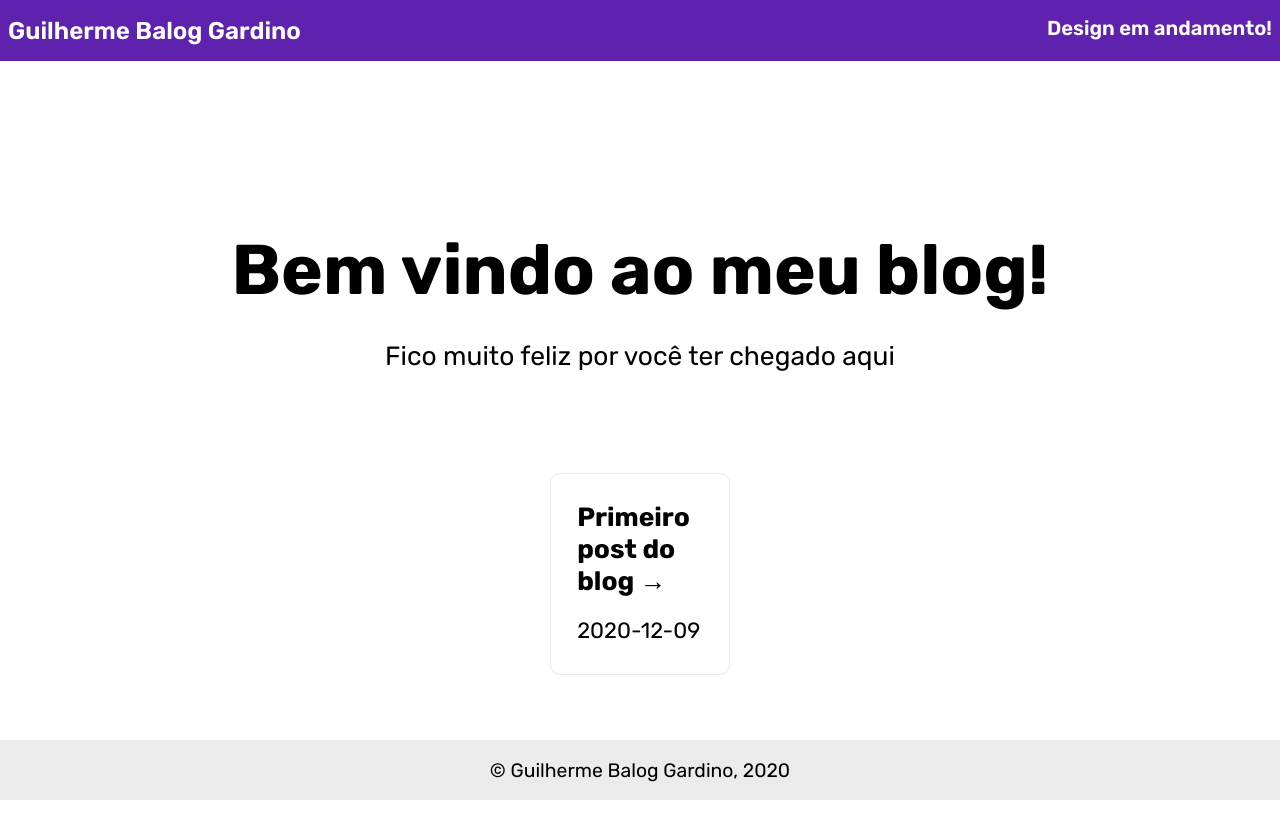
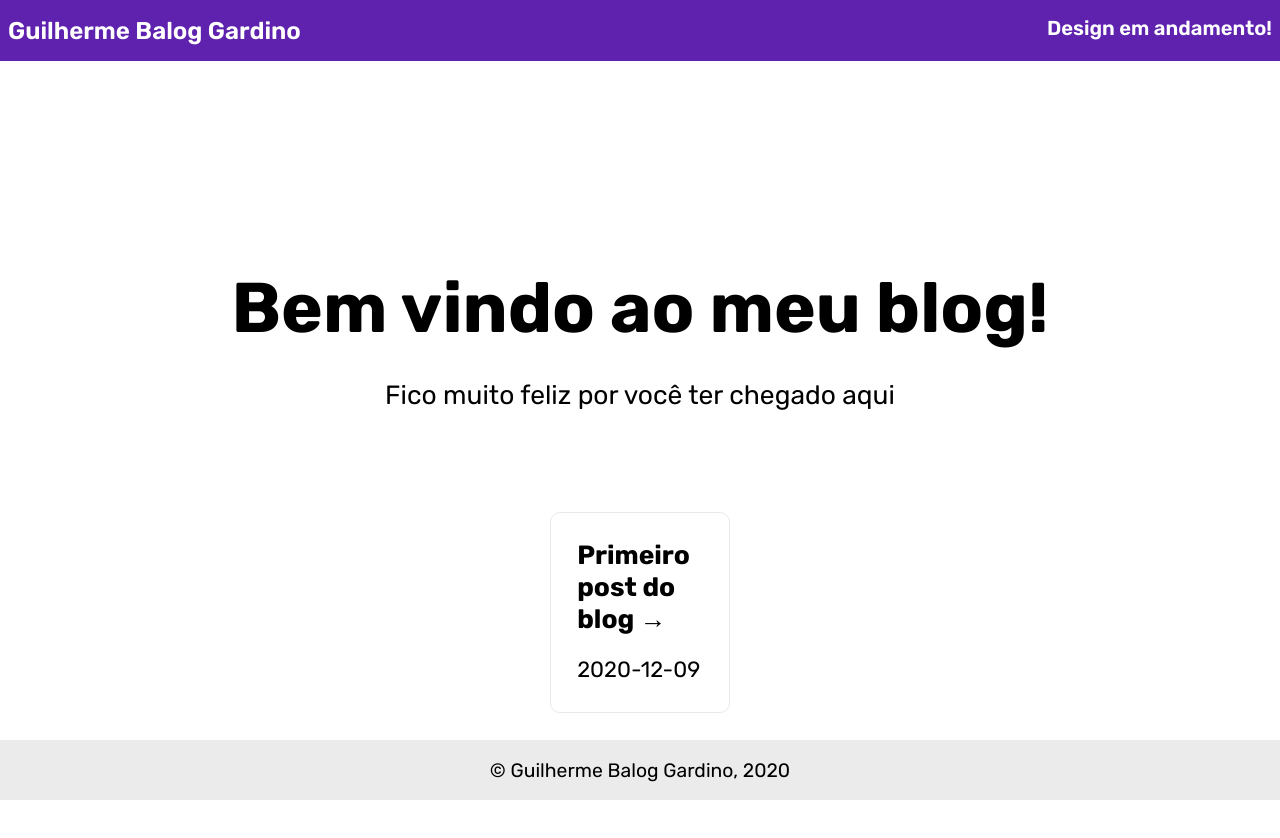
Before and after one commit to GuilhermeBalog/blog, a Next.js app: page / in a window 1280 px wide. Shown: the top 838 px of the page. Built offline with nearby package versions, Linux system fonts and the light colour scheme.

Commit message:
Corrige o footer que ficava por cima de tudo

```diff
--- a/src/components/Layout.tsx
+++ b/src/components/Layout.tsx
@@ -19,7 +19,9 @@ const Layout = ({ children }: Props) => {
         <small>Design em andamento!</small>
       </header>
 
-      {children}
+      <main className={styles.main}>
+        {children}
+      </main>
 
       <footer className={styles.footer}>
         &copy; Guilherme Balog Gardino, {new Date().getFullYear()}
--- a/src/styles/Layout.module.css
+++ b/src/styles/Layout.module.css
@@ -7,6 +7,10 @@
 
     display: flex;
     justify-content: space-between;
+}
+
+.main{
+    padding: 2em;
 }
 
 .footer{
```
